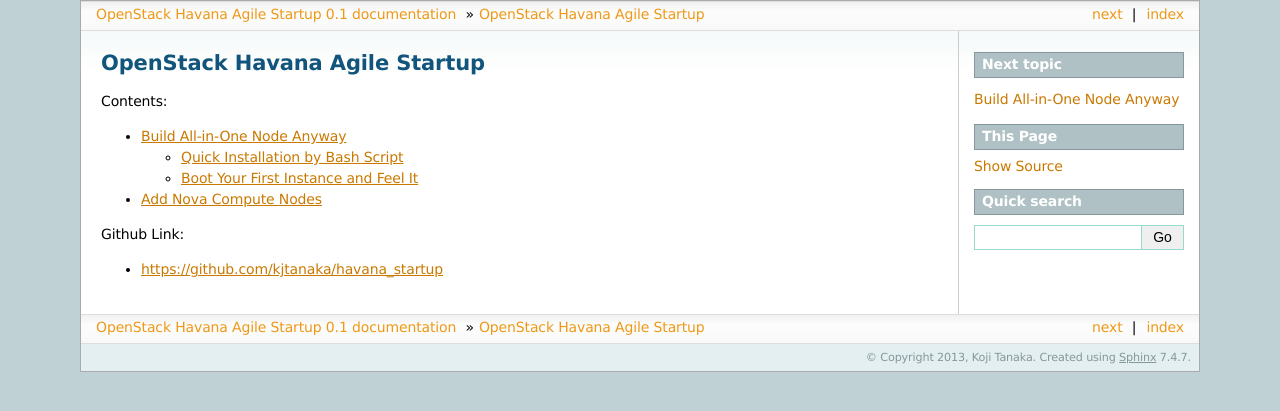
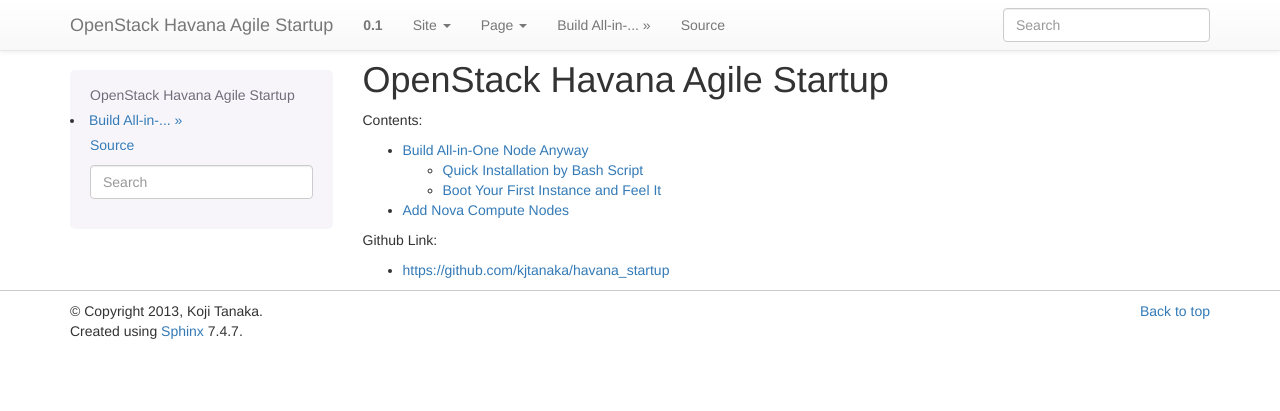
Before and after one commit to kojiwell/deploy_havana, a Sphinx documentation site: the page built from doc/index.rst, in a window 1280 px wide. Shown: the top 411 px of the page. Built offline with Sphinx 7.4.7, drawn with Linux system fonts in a browser that asks for light colours.

Commit message:
try bootstrap again

```diff
--- a/doc/conf.py
+++ b/doc/conf.py
@@ -12,7 +12,7 @@
 # serve to show the default.
 
 import sys, os
-#import sphinx_bootstrap_theme
+import sphinx_bootstrap_theme
 
 # If extensions (or modules to document with autodoc) are in another directory,
 # add these directories to sys.path here. If the directory is relative to the
@@ -92,8 +92,8 @@
 
 # The theme to use for HTML and HTML Help pages.  See the documentation for
 # a list of builtin themes.
-html_theme = 'sphinxdoc'
-#html_theme = 'bootstrap'
+#html_theme = 'sphinxdoc'
+html_theme = 'bootstrap'
 
 # Theme options are theme-specific and customize the look and feel of a theme
 # further.  For a list of options available for each theme, see the
@@ -101,8 +101,8 @@
 #html_theme_options = {}
 
 # Add any paths that contain custom themes here, relative to this directory.
-html_theme_path = []
-#html_theme_path = sphinx_bootstrap_theme.get_html_theme_path()
+#html_theme_path = []
+html_theme_path = sphinx_bootstrap_theme.get_html_theme_path()
 
 # The name for this set of Sphinx documents.  If None, it defaults to
 # "<project> v<release> documentation".
```
